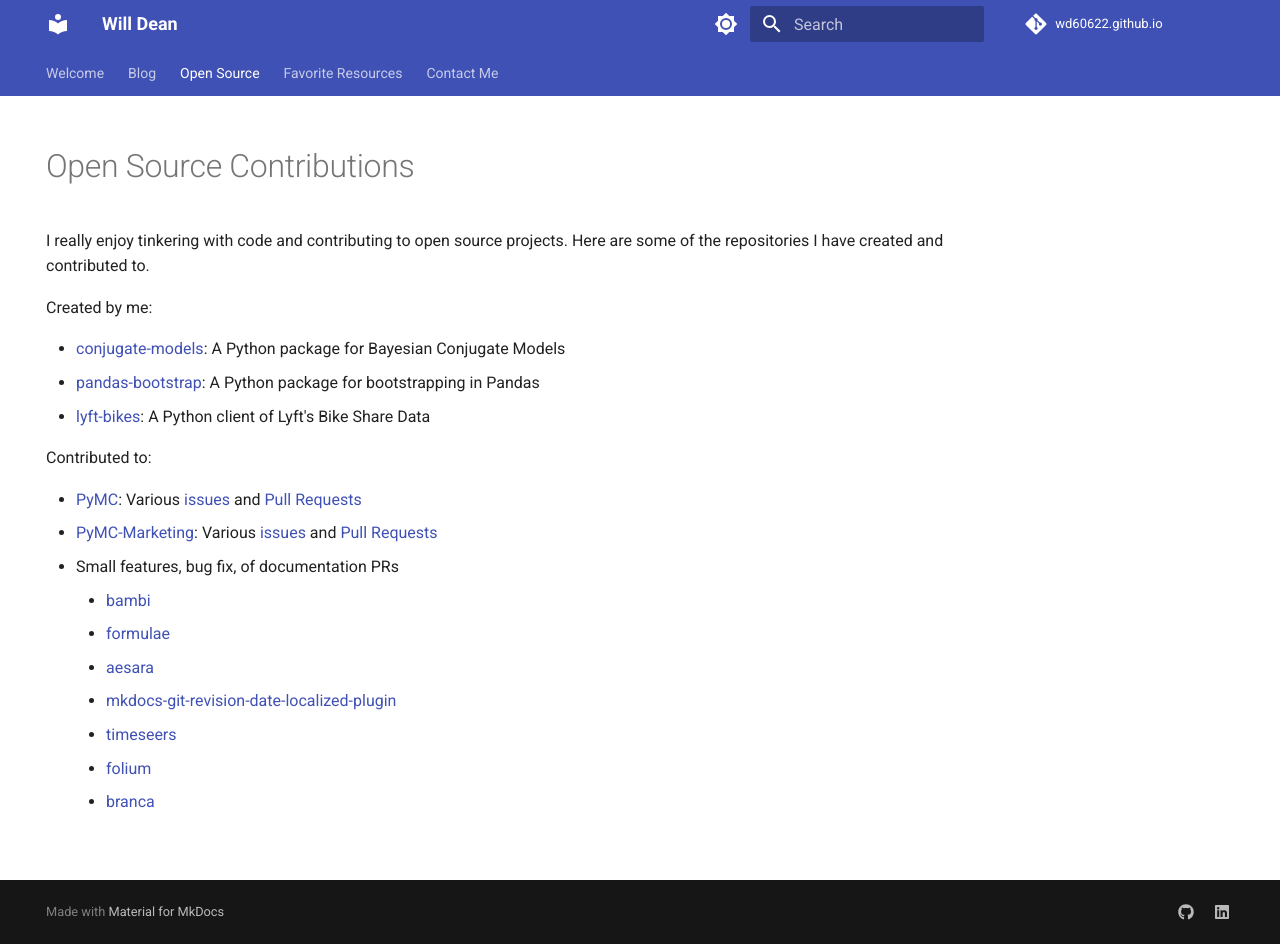
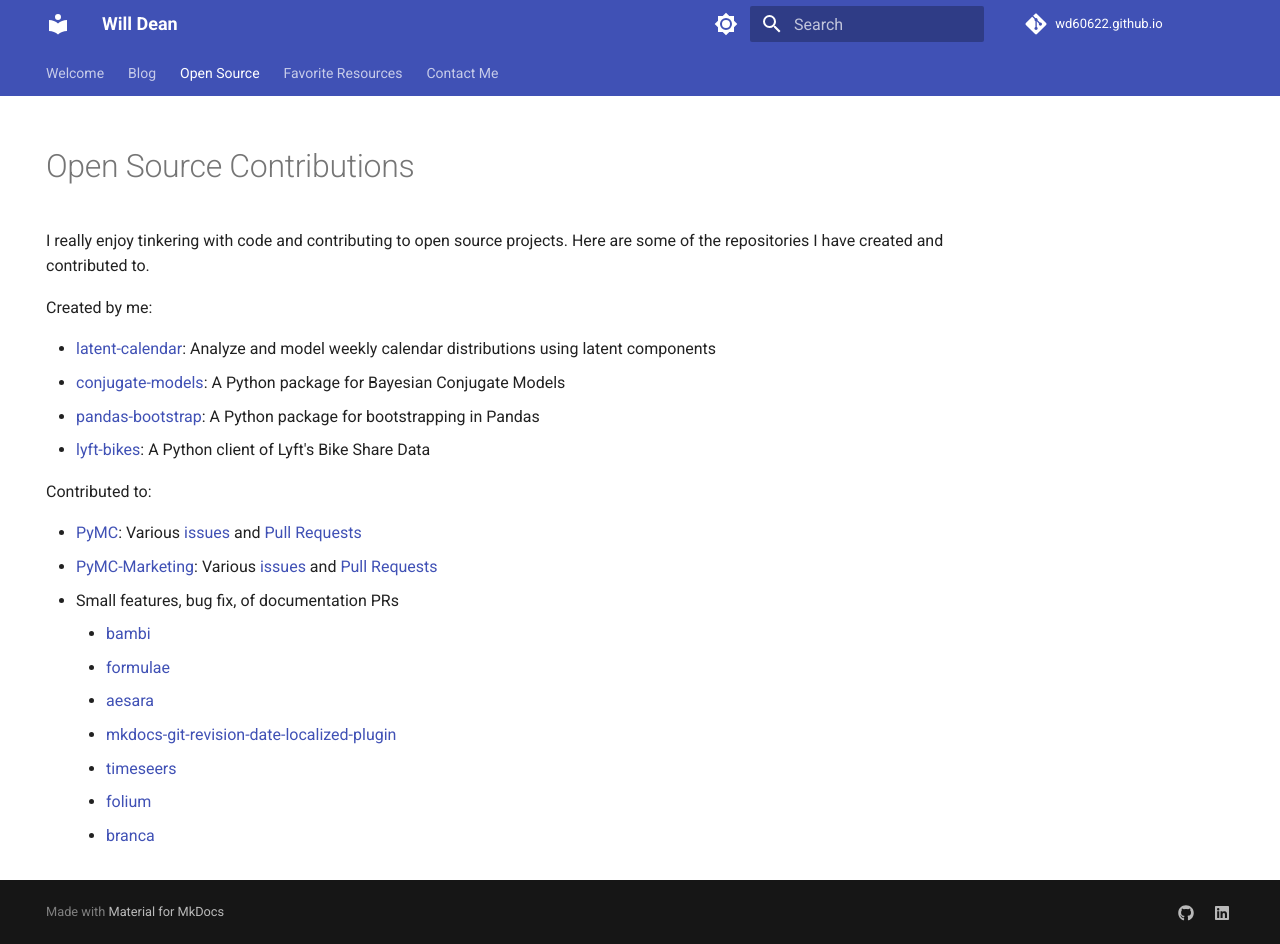
Before and after one commit to williambdean/williambdean.github.io, an MkDocs documentation site: the page built from docs/open-source.md, in a window 1280 px wide and 944 px high. Built offline with MkDocs 1.6.1 and Material for MkDocs 9.7.7, drawn with Linux system fonts in a browser that asks for light colours; comment, search, counter and statistics services are not loaded.

Commit message:
add latent-calendar link

```diff
--- a/docs/open-source.md
+++ b/docs/open-source.md
@@ -8,6 +8,7 @@
 
 Created by me:
 
+- [latent-calendar](https://wd60622.github.io/latent-calendar/): Analyze and model weekly calendar distributions using latent components
 - [conjugate-models](https://wd60622.github.io/conjugate/): A Python package for Bayesian Conjugate Models
 - [pandas-bootstrap](https://wd60622.github.io/pandas-bootstrap/): A Python package for bootstrapping in Pandas
 - [lyft-bikes](https://wd60622.github.io/lyft-bikes/): A Python client of Lyft's Bike Share Data
```
